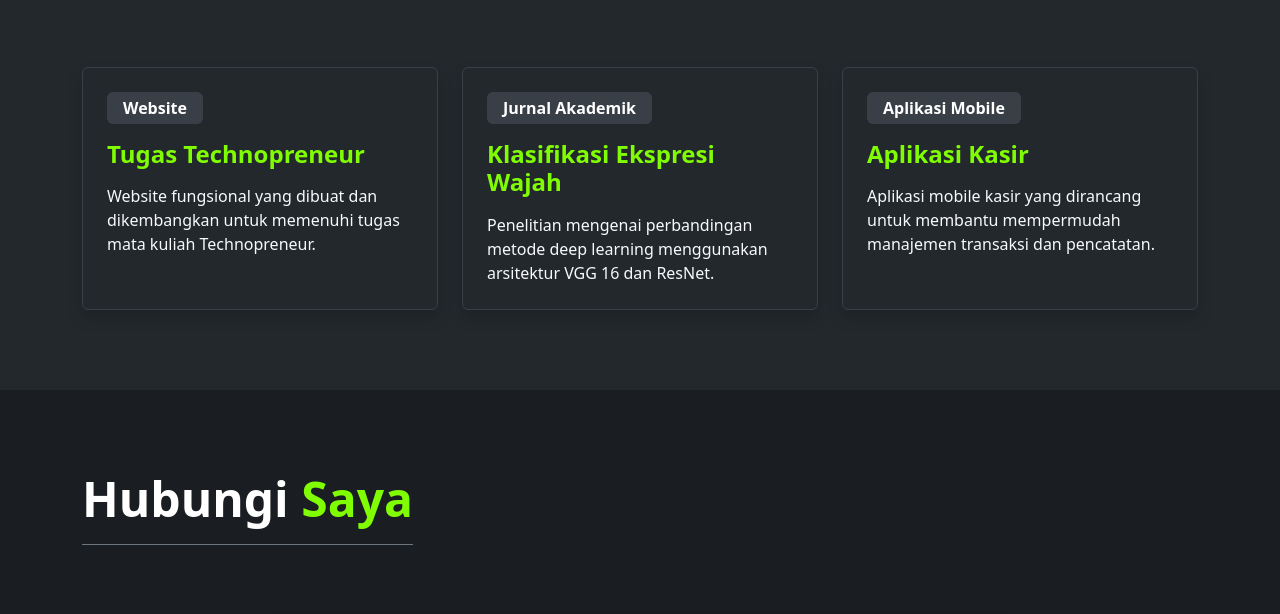
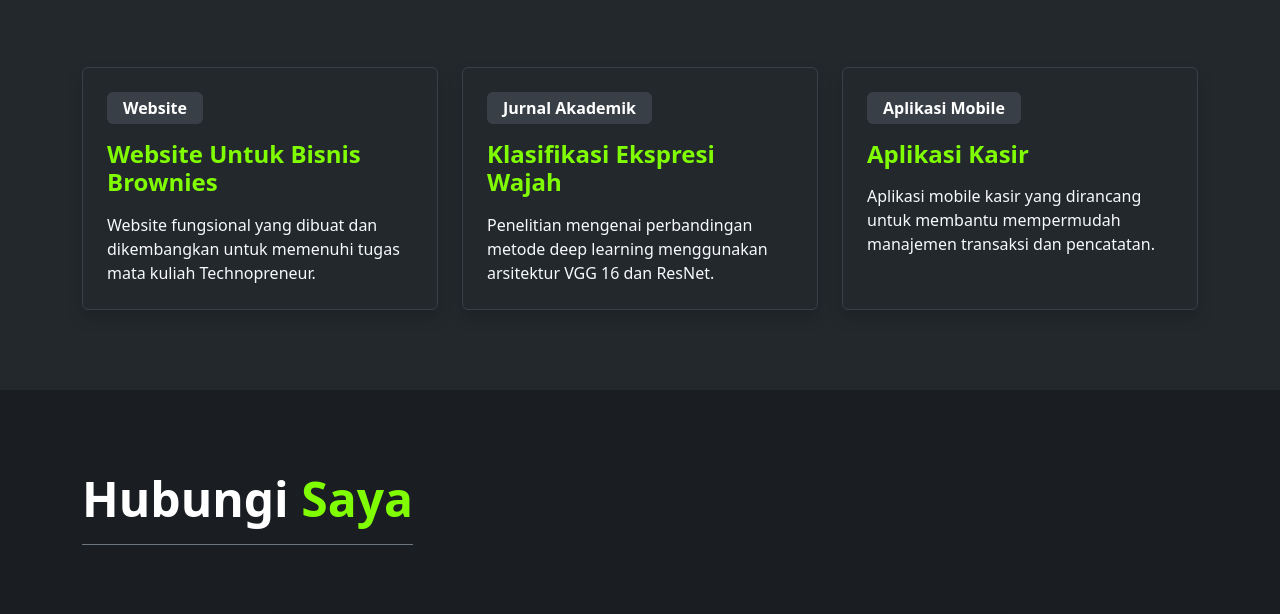
Before and after one commit to alfondmannuel/Website-Profile, a plain HTML site: page index.html in a window 1280 px wide. Shown: the part 2160-2774 px from the top of the page. Drawn offline with nearby package versions, Linux system fonts and the light colour scheme.

Commit message:
website brownies

```diff
--- a/index.html
+++ b/index.html
@@ -191,7 +191,7 @@
                     <div class="card card-custom h-100 shadow">
                         <div class="card-body p-4">
                             <span class="badge bg-secondary mb-3 fs-6 px-3 py-2" style="background-color: var(--secondary-color) !important;">Website</span>
-                            <h5 class="card-title fw-bold fs-4 mb-3"><a href="https://seabreezed.github.io/brownieind-website/index.html" target="_blank" class="text-accent text-decoration-none">Tugas Technopreneur</a></h5>
+                            <h5 class="card-title fw-bold fs-4 mb-3"><a href="https://seabreezed.github.io/brownieind-website/index.html" target="_blank" class="text-accent text-decoration-none">Website Untuk Bisnis Brownies</a></h5>
                             <p class="card-text text-light">Website fungsional yang dibuat dan dikembangkan untuk memenuhi tugas mata kuliah Technopreneur.</p>
                         </div>
                     </div>
```
